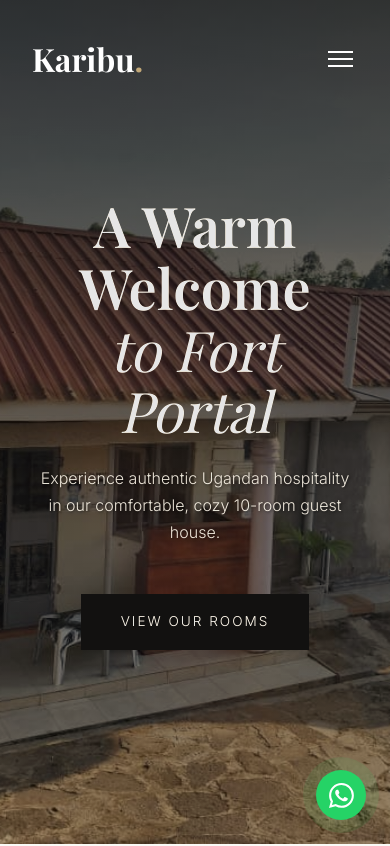
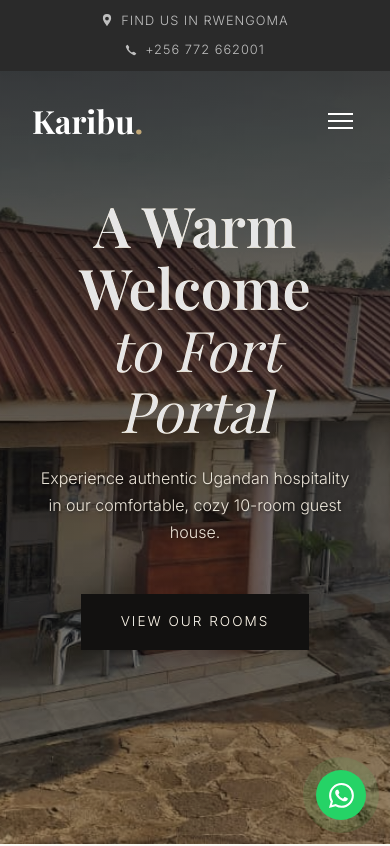
Before and after one commit to HendrichMugisha/karibu_guest_house, a plain HTML site: page index.html in a window 390 px wide. Shown: the top 846 px of the page. Drawn offline with nearby package versions, Linux system fonts and the light colour scheme; a web font is replaced by a local one.

Commit message:
Update contact details, add Google map embed, and create top utility bar

```diff
--- a/index.html
+++ b/index.html
@@ -14,6 +14,19 @@
     <link rel="stylesheet" href="styles.css">
 </head>
 <body>
+
+    <div class="top-utility-bar">
+        <div class="container utility-container">
+            <a href="https://www.google.com/maps/dir//Karibu+Guest+House+Fort+Portal,+rwengoma,+Fort+Portal,+Uganda/@0.6527215,30.2749171,14z/data=!4m8!4m7!1m0!1m5!1m1!1s0x1763db004e2cbc5b:0x689e9c82691048fd!2m2!1d30.2595146!2d0.66084?entry=ttu" target="_blank" class="utility-link">
+                <svg xmlns="http://www.w3.org/2000/svg" viewBox="0 0 16 16"><path d="M8 0a5.53 5.53 0 0 0-5.5 5.5c0 3.7 5.5 10.5 5.5 10.5s5.5-6.8 5.5-10.5A5.53 5.53 0 0 0 8 0zm0 8.5A2.5 2.5 0 1 1 10.5 6 2.5 2.5 0 0 1 8 8.5z"/></svg>
+                Find Us in Rwengoma
+            </a>
+            <a href="tel:+256772662001" class="utility-link">
+                <svg xmlns="http://www.w3.org/2000/svg" viewBox="0 0 16 16"><path d="M3.654 1.328a.678.678 0 0 0-1.015-.063L1.605 2.3c-.483.484-.661 1.169-.45 1.77a17.568 17.568 0 0 0 4.168 6.608 17.569 17.569 0 0 0 6.608 4.168c.601.211 1.286.033 1.77-.45l1.034-1.034a.678.678 0 0 0-.063-1.015l-2.307-1.794a.678.678 0 0 0-.58-.122l-2.19.547a1.745 1.745 0 0 1-1.657-.459L5.482 8.062a1.745 1.745 0 0 1-.46-1.657l.548-2.19a.678.678 0 0 0-.122-.58L3.654 1.328z"/></svg>
+                +256 772 662001
+            </a>
+        </div>
+    </div>
 
     <nav id="navbar">
         <div class="nav-container">
@@ -82,7 +95,7 @@
                         <ul class="room-features">
                             <li>En-Suite Bathroom</li>
                             <li>Complimentary High-Speed WiFi</li>
-                            <li>Entertainment System</li>
+                            <li>Fresh Towels & Toiletries</li>
                         </ul>
                         <a href="#contact" class="link-styled">Check Availability</a>
                     </div>
@@ -99,7 +112,7 @@
                         <ul class="room-features">
                             <li>En-Suite Bathroom</li>
                             <li>Complimentary High-Speed WiFi</li>
-                            <li>Entertainment System</li>
+                            <li>Fresh Towels & Toiletries</li>
                         </ul>
                         <a href="#contact" class="link-styled">Check Availability</a>
                     </div>
@@ -129,11 +142,6 @@
                     <span class="amenity-line"></span>
                     <h4>Laundry Services</h4>
                     <p>Convenient laundry and ironing services upon request.</p>
-                </div>
-                <div class="amenity-item fade-in">
-                    <span class="amenity-line"></span>
-                    <h4>Entertainment</h4>
-                    <p>A billiards table and board games for evening fun and relaxation.</p>
                 </div>
             </div>
         </div>
@@ -184,6 +192,16 @@
                 <span class="dot">•</span>
                 <span>Sempaya Hot Springs</span>
             </div>
+
+            <!-- Industry Standard Interactive Map -->
+            <div class="map-container mt-4 fade-in delay-1" style="border-radius: 15px; overflow: hidden; box-shadow: 0 10px 30px rgba(0,0,0,0.5);">
+                <iframe src="https://maps.google.com/maps?q=Karibu+Guest+House+Fort+Portal,+rwengoma,+Fort+Portal,+Uganda&t=&z=15&ie=UTF8&iwloc=&output=embed" width="100%" height="400" style="border:0;" allowfullscreen="" loading="lazy" referrerpolicy="no-referrer-when-downgrade"></iframe>
+            </div>
+
+            <div class="mt-2 fade-in delay-2" style="display: flex; gap: 1rem; justify-content: center; flex-wrap: wrap;">
+                <a href="https://www.google.com/maps/dir//Karibu+Guest+House+Fort+Portal,+rwengoma,+Fort+Portal,+Uganda/@0.6527215,30.2749171,14z/data=!4m8!4m7!1m0!1m5!1m1!1s0x1763db004e2cbc5b:0x689e9c82691048fd!2m2!1d30.2595146!2d0.66084?entry=ttu" target="_blank" class="btn-primary" style="margin-top: 2rem;">Get Directions</a>
+                <a href="https://share.google/TbNmxPjIvnnC7q0Y3" target="_blank" class="btn-secondary" style="margin-top: 2rem;">Read Our Reviews</a>
+            </div>
         </div>
     </section>
 
@@ -202,8 +220,8 @@
             <div>
                 <h4 class="text-brass">Contact Us</h4>
                 <p>Kabarole District, Fort Portal</p>
-                <p>+256 (0) 000 000 000</p>
-                <p>reservations@karibuguesthouse.com</p>
+                <p>+256 772 662001</p>
+                <p>basemeranestor3@gmail.com</p>
             </div>
         </div>
         <div class="footer-bottom">
@@ -212,7 +230,7 @@
     </footer>
 
     <!-- WhatsApp Floating Button -->
-    <a href="https://wa.me/1234567890?text=Hello,%20I%20would%20like%20to%20inquire%20about%20booking%20a%20room%20at%20Karibu%20Guest%20House." target="_blank" class="whatsapp-float" aria-label="Chat on WhatsApp">
+    <a href="https://wa.me/256772662001?text=Hello,%20I%20would%20like%20to%20inquire%20about%20booking%20a%20room%20at%20Karibu%20Guest%20House." target="_blank" class="whatsapp-float" aria-label="Chat on WhatsApp">
         <svg xmlns="http://www.w3.org/2000/svg" width="30" height="30" fill="currentColor" class="bi bi-whatsapp" viewBox="0 0 16 16">
           <path d="M13.601 2.326A7.85 7.85 0 0 0 7.994 0C3.627 0 .068 3.558.064 7.926c0 1.399.366 2.76 1.057 3.965L0 16l4.204-1.102a7.9 7.9 0 0 0 3.79.965h.004c4.368 0 7.926-3.558 7.93-7.93A7.9 7.9 0 0 0 13.6 2.326zM7.994 14.521a6.6 6.6 0 0 1-3.356-.92l-.24-.144-2.494.654.666-2.433-.156-.251a6.56 6.56 0 0 1-1.007-3.505c0-3.626 2.957-6.584 6.591-6.584a6.56 6.56 0 0 1 4.66 1.931 6.56 6.56 0 0 1 1.928 4.66c-.004 3.639-2.961 6.592-6.592 6.592m3.615-4.934c-.197-.099-1.17-.578-1.353-.646-.182-.065-.315-.099-.445.099-.133.197-.513.646-.627.775-.114.133-.232.148-.43.05-.197-.1-.836-.308-1.592-.985-.59-.525-.985-1.175-1.103-1.372-.114-.198-.011-.304.088-.403.087-.088.197-.232.296-.346.1-.114.133-.198.198-.33.065-.134.034-.248-.015-.347-.05-.099-.445-1.076-.612-1.47-.16-.389-.323-.335-.445-.34-.114-.005-.247-.007-.38-.007a.73.73 0 0 0-.529.247c-.182.198-.691.677-.691 1.654s.71 1.916.81 2.049c.098.133 1.394 2.132 3.383 2.992.47.205.84.326 1.129.418.475.152.904.129 1.246.08.38-.058 1.171-.48 1.338-.943.164-.464.164-.86.114-.943-.049-.084-.182-.133-.38-.232"/>
         </svg>
--- a/styles.css
+++ b/styles.css
@@ -64,20 +64,63 @@ h1, h2, h3, h4, .logo {
 .mt-2 { margin-top: 2rem; }
 .mt-4 { margin-top: 4rem; }
 
+/* ===== Utility Bar ===== */
+.top-utility-bar {
+    position: absolute;
+    top: 0;
+    left: 0;
+    width: 100%;
+    background: var(--bg-charcoal);
+    padding: 0.6rem 0;
+    z-index: 1001;
+}
+
+.utility-container {
+    display: flex;
+    justify-content: space-between;
+    align-items: center;
+    padding: 0 2rem;
+    max-width: 1200px;
+    margin: 0 auto;
+}
+
+.utility-link {
+    color: var(--text-dim);
+    text-decoration: none;
+    display: flex;
+    align-items: center;
+    gap: 0.5rem;
+    font-size: 0.8rem;
+    transition: var(--transition);
+    letter-spacing: 1px;
+    text-transform: uppercase;
+}
+
+.utility-link:hover {
+    color: var(--accent);
+}
+
+.utility-link svg {
+    width: 12px;
+    height: 12px;
+    fill: currentColor;
+}
+
 /* ===== Navigation ===== */
 nav {
     position: fixed;
-    top: 0;
+    top: 36px;
     width: 100%;
     z-index: 1000;
     padding: 2rem 0;
-    transition: padding 0.5s ease, background 0.5s ease;
+    transition: all 0.5s ease;
 }
 
 nav.scrolled {
     background: rgba(250, 249, 246, 0.95);
     backdrop-filter: blur(10px);
     padding: 1.2rem 0;
+    top: 0;
     box-shadow: 0 4px 20px rgba(0,0,0,0.03);
     border-bottom: 1px solid rgba(194, 168, 120, 0.2);
 }
@@ -609,6 +652,19 @@ footer p {
 }
 
 @media (max-width: 768px) {
+    .utility-container {
+        flex-direction: column;
+        gap: 0.5rem;
+    }
+
+    nav {
+        top: 62px;
+    }
+
+    nav.scrolled {
+        top: 0;
+    }
+
     .nav-links {
         position: fixed;
         top: 0;
```
